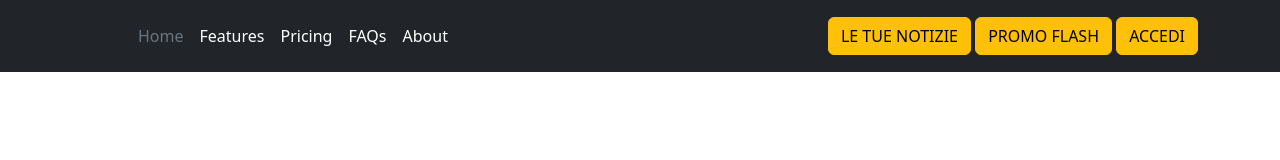
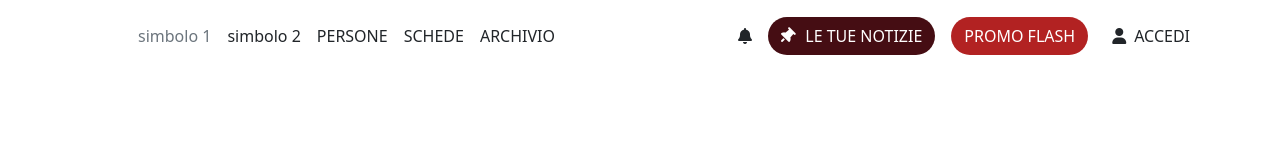
Before and after one commit to MircoCaneschi/ppm-project, a website: page index.html in a window 1280 px wide. Drawn offline with nearby package versions, Linux system fonts and the light colour scheme.

Commit message:
made the navbar more similar

```diff
--- a/index.html
+++ b/index.html
@@ -5,28 +5,31 @@
     <meta name="viewport" content="width=device-width, initial-scale=1">
     <title>Bootstrap demo</title>
     <link href="https://cdn.jsdelivr.net/npm/bootstrap@5.3.5/dist/css/bootstrap.min.css" rel="stylesheet" integrity="sha384-SgOJa3DmI69IUzQ2PVdRZhwQ+dy64/BUtbMJw1MZ8t5HZApcHrRKUc4W0kG879m7" crossorigin="anonymous">
+    <link href="https://cdnjs.cloudflare.com/ajax/libs/font-awesome/6.0.0-beta3/css/all.min.css" rel="stylesheet">
+    <link href="style.css" rel="stylesheet">
 </head>
 <body>
-<header class="p-3 text-bg-dark">
+<header class="p-3 text-bg-white">
     <div class="container">
         <div class="d-flex flex-wrap align-items-center justify-content-center justify-content-lg-start">
-            <a href="/" class="d-flex align-items-center mb-2 mb-lg-0 text-white text-decoration-none">
+            <a href="/" class="d-flex align-items-center mb-2 mb-lg-0 text-dark text-decoration-none">
                 <svg class="bi me-2" width="40" height="32" role="img" aria-label="Bootstrap"><use xlink:href="#bootstrap"></use></svg>
             </a>
 
             <ul class="nav col-12 col-lg-auto me-lg-auto mb-2 justify-content-center mb-md-0">
-                <li><a href="#" class="nav-link px-2 text-secondary">Home</a></li>
-                <li><a href="#" class="nav-link px-2 text-white">Features</a></li>
-                <li><a href="#" class="nav-link px-2 text-white">Pricing</a></li>
-                <li><a href="#" class="nav-link px-2 text-white">FAQs</a></li>
-                <li><a href="#" class="nav-link px-2 text-white">About</a></li>
+                <li><a href="#" class="nav-link px-2 text-secondary">simbolo 1</a></li>
+                <li><a href="#" class="nav-link px-2 text-dark">simbolo 2</a></li>
+                <li><a href="#" class="nav-link px-2 text-dark">PERSONE</a></li>
+                <li><a href="#" class="nav-link px-2 text-dark">SCHEDE</a></li>
+                <li><a href="#" class="nav-link px-2 text-dark">ARCHIVIO</a></li>
             </ul>
 
 
-            <div class="text-end">
-                <button type="button" class="btn btn-warning">LE TUE NOTIZIE</button>
-                <button type="button" class="btn btn-warning">PROMO FLASH</button>
-                <button type="button" class="btn btn-warning">ACCEDI</button>
+            <div class="text-end d-flex align-items-center gap-2">
+                <i class="fas fa-bell campanella me-2"></i>
+                <button type="button" class="btn btn-notizie me-2"><i class="fas fa-thumbtack icona-inclinatafa-thumbtack icona-inclinata me-2"></i> LE TUE NOTIZIE</button>
+                <button type="button" class="btn btn-promo me-2">PROMO FLASH</button>
+                <a href="#" class="nav-link px-2 text-dark"><i class="fas fa-user me-2"></i>ACCEDI</a>
             </div>
         </div>
     </div>
--- a/style.css
+++ b/style.css
@@ -1,142 +1,42 @@
 @import "node_modules/bootstrap/dist/css/bootstrap.min.css";
-.p-3 text-bg-dark{
-    --bs-blue: #0d6efd;
-    --bs-indigo: #6610f2;
-    --bs-purple: #6f42c1;
-    --bs-pink: #d63384;
-    --bs-red: #dc3545;
-    --bs-orange: #fd7e14;
-    --bs-yellow: #ffc107;
-    --bs-green: #198754;
-    --bs-teal: #20c997;
-    --bs-cyan: #0dcaf0;
-    --bs-black: #000;
-    --bs-white: #fff;
-    --bs-gray: #6c757d;
-    --bs-gray-dark: #343a40;
-    --bs-gray-100: #f8f9fa;
-    --bs-gray-200: #e9ecef;
-    --bs-gray-300: #dee2e6;
-    --bs-gray-400: #ced4da;
-    --bs-gray-500: #adb5bd;
-    --bs-gray-600: #6c757d;
-    --bs-gray-700: #495057;
-    --bs-gray-800: #343a40;
-    --bs-gray-900: #212529;
-    --bs-primary: #0d6efd;
-    --bs-secondary: #6c757d;
-    --bs-success: #198754;
-    --bs-info: #0dcaf0;
-    --bs-warning: #ffc107;
-    --bs-danger: #dc3545;
-    --bs-light: #f8f9fa;
-    --bs-dark: #212529;
-    --bs-primary-rgb: 13,110,253;
-    --bs-secondary-rgb: 108,117,125;
-    --bs-success-rgb: 25,135,84;
-    --bs-info-rgb: 13,202,240;
-    --bs-warning-rgb: 255,193,7;
-    --bs-danger-rgb: 220,53,69;
-    --bs-light-rgb: 248,249,250;
-    --bs-dark-rgb: 33,37,41;
-    --bs-primary-text-emphasis: #052c65;
-    --bs-secondary-text-emphasis: #2b2f32;
-    --bs-success-text-emphasis: #0a3622;
-    --bs-info-text-emphasis: #055160;
-    --bs-warning-text-emphasis: #664d03;
-    --bs-danger-text-emphasis: #58151c;
-    --bs-light-text-emphasis: #495057;
-    --bs-dark-text-emphasis: #495057;
-    --bs-primary-bg-subtle: #cfe2ff;
-    --bs-secondary-bg-subtle: #e2e3e5;
-    --bs-success-bg-subtle: #d1e7dd;
-    --bs-info-bg-subtle: #cff4fc;
-    --bs-warning-bg-subtle: #fff3cd;
-    --bs-danger-bg-subtle: #f8d7da;
-    --bs-light-bg-subtle: #fcfcfd;
-    --bs-dark-bg-subtle: #ced4da;
-    --bs-primary-border-subtle: #9ec5fe;
-    --bs-secondary-border-subtle: #c4c8cb;
-    --bs-success-border-subtle: #a3cfbb;
-    --bs-info-border-subtle: #9eeaf9;
-    --bs-warning-border-subtle: #ffe69c;
-    --bs-danger-border-subtle: #f1aeb5;
-    --bs-light-border-subtle: #e9ecef;
-    --bs-dark-border-subtle: #adb5bd;
-    --bs-white-rgb: 255,255,255;
-    --bs-black-rgb: 0,0,0;
-    --bs-font-sans-serif: system-ui,-apple-system,"Segoe UI",Roboto,"Helvetica Neue","Noto Sans","Liberation Sans",Arial,sans-serif,"Apple Color Emoji","Segoe UI Emoji","Segoe UI Symbol","Noto Color Emoji";
-    --bs-font-monospace: SFMono-Regular,Menlo,Monaco,Consolas,"Liberation Mono","Courier New",monospace;
-    --bs-gradient: linear-gradient(180deg, rgba(255, 255, 255, 0.15), rgba(255, 255, 255, 0));
-    --bs-body-font-family: var(--bs-font-sans-serif);
-    --bs-body-font-size: 1rem;
-    --bs-body-font-weight: 400;
-    --bs-body-line-height: 1.5;
-    --bs-body-color: #212529;
-    --bs-body-color-rgb: 33,37,41;
-    --bs-body-bg: #fff;
-    --bs-body-bg-rgb: 255,255,255;
-    --bs-emphasis-color: #000;
-    --bs-emphasis-color-rgb: 0,0,0;
-    --bs-secondary-color: rgba(33, 37, 41, 0.75);
-    --bs-secondary-color-rgb: 33,37,41;
-    --bs-secondary-bg: #e9ecef;
-    --bs-secondary-bg-rgb: 233,236,239;
-    --bs-tertiary-color: rgba(33, 37, 41, 0.5);
-    --bs-tertiary-color-rgb: 33,37,41;
-    --bs-tertiary-bg: #f8f9fa;
-    --bs-tertiary-bg-rgb: 248,249,250;
-    --bs-heading-color: inherit;
-    --bs-link-color: #0d6efd;
-    --bs-link-color-rgb: 13,110,253;
-    --bs-link-decoration: underline;
-    --bs-link-hover-color: #0a58ca;
-    --bs-link-hover-color-rgb: 10,88,202;
-    --bs-code-color: #d63384;
-    --bs-highlight-color: #212529;
-    --bs-highlight-bg: #fff3cd;
-    --bs-border-width: 1px;
-    --bs-border-style: solid;
-    --bs-border-color: #dee2e6;
-    --bs-border-color-translucent: rgba(0, 0, 0, 0.175);
-    --bs-border-radius: 0.375rem;
-    --bs-border-radius-sm: 0.25rem;
-    --bs-border-radius-lg: 0.5rem;
-    --bs-border-radius-xl: 1rem;
-    --bs-border-radius-xxl: 2rem;
-    --bs-border-radius-2xl: var(--bs-border-radius-xxl);
-    --bs-border-radius-pill: 50rem;
-    --bs-box-shadow: 0 0.5rem 1rem rgba(0, 0, 0, 0.15);
-    --bs-box-shadow-sm: 0 0.125rem 0.25rem rgba(0, 0, 0, 0.075);
-    --bs-box-shadow-lg: 0 1rem 3rem rgba(0, 0, 0, 0.175);
-    --bs-box-shadow-inset: inset 0 1px 2px rgba(0, 0, 0, 0.075);
-    --bs-focus-ring-width: 0.25rem;
-    --bs-focus-ring-opacity: 0.25;
-    --bs-focus-ring-color: rgba(13, 110, 253, 0.25);
-    --bs-form-valid-color: #198754;
-    --bs-form-valid-border-color: #198754;
-    --bs-form-invalid-color: #dc3545;
-    --bs-form-invalid-border-color: #dc3545;
-    --bs-breakpoint-xs: 0;
-    --bs-breakpoint-sm: 576px;
-    --bs-breakpoint-md: 768px;
-    --bs-breakpoint-lg: 992px;
-    --bs-breakpoint-xl: 1200px;
-    --bs-breakpoint-xxl: 1400px;
-    --bs-btn-close-filter: ;
-    --bs-carousel-indicator-active-bg: #fff;
-    --bs-carousel-caption-color: #fff;
-    --bs-carousel-control-icon-filter: ;
-    --bs-body-text-align: left;
-    font-family: var(--bs-body-font-family);
-    font-size: var(--bs-body-font-size);
-    font-weight: var(--bs-body-font-weight);
-    line-height: var(--bs-body-line-height);
-    text-align: var(--bs-body-text-align);
-    -webkit-text-size-adjust: 100%;
-    -webkit-tap-highlight-color: transparent;
-    box-sizing: border-box;
-    color: #fff!important;
-    background-color: RGBA(var(--bs-dark-rgb),var(--bs-bg-opacity,1))!important;
-    padding: 1rem!important;
+.btn-notizie {
+    background-color: #450d13;
+    color: white;
+    border-radius: 50px;
 }
+
+.btn-promo {
+    background-color: #b22222;
+    color: white;
+    border-radius: 50px;
+}
+
+.icona-inclinata {
+    transform: rotate(45deg);
+}
+/* doesn't work the ring
+@keyframes dondola {
+    0% {
+        transform: rotate(0deg);
+    }
+    25% {
+        transform: rotate(-15deg);
+    }
+    50% {
+        transform: rotate(15deg);
+    }
+    75% {
+        transform: rotate(-15deg);
+    }
+    100% {
+        transform: rotate(0deg);
+    }
+}
+
+.campanella {
+    animation: dondola 0.5s ease-in-out 1;      /* Tintinnio di mezzo secondo
+    animation-delay: 0s;                        /* Nessun ritardo iniziale
+    animation-iteration-count: infinite;        /* Ripetizione infinita
+    animation-timing-function: steps(1, end);   /* Si ferma dopo il movimento
+}
+*/
```
